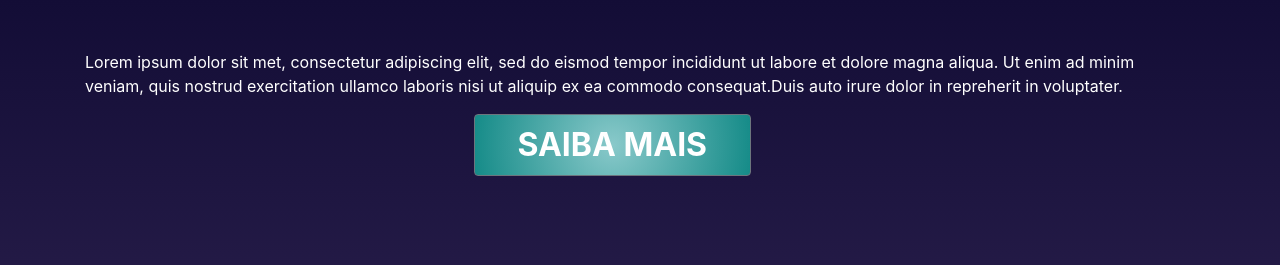
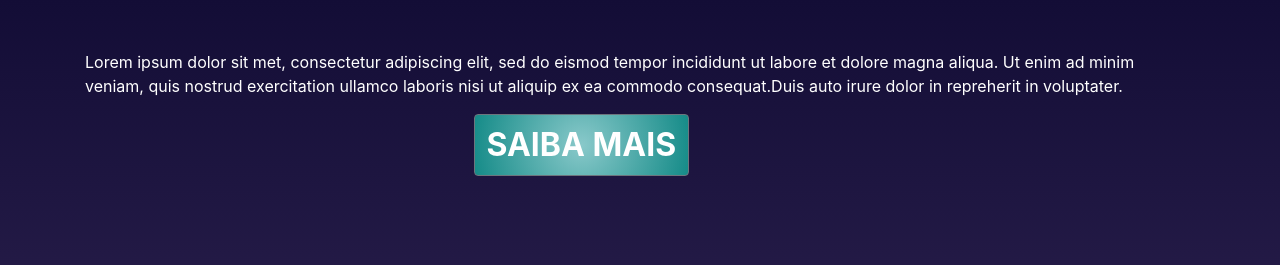
Before and after one commit to EdenKonde/Teste_Front_End, a plain HTML site: page index.html in a window 1280 px wide. Shown: the part 865-1130 px from the top of the page. Drawn offline with nearby package versions, Linux system fonts and the light colour scheme; some packages are replaced by stand-ins of ours.

Commit message:
alterado a classe do saiba mais

```diff
--- a/index.html
+++ b/index.html
@@ -56,7 +56,7 @@
                         </p>
                     </div>
                     <div class="col-md-12">
-                       <button id="button" type="submit" class="col-xs-12 col-sm-3 col-md-3  btn btn-secondary">SAIBA MAIS</button>
+                       <button id="button" type="submit" class="btn btn-secondary">SAIBA MAIS</button>
                     </div>
                 </div>
                 <div id="perfil" class="row">
```
